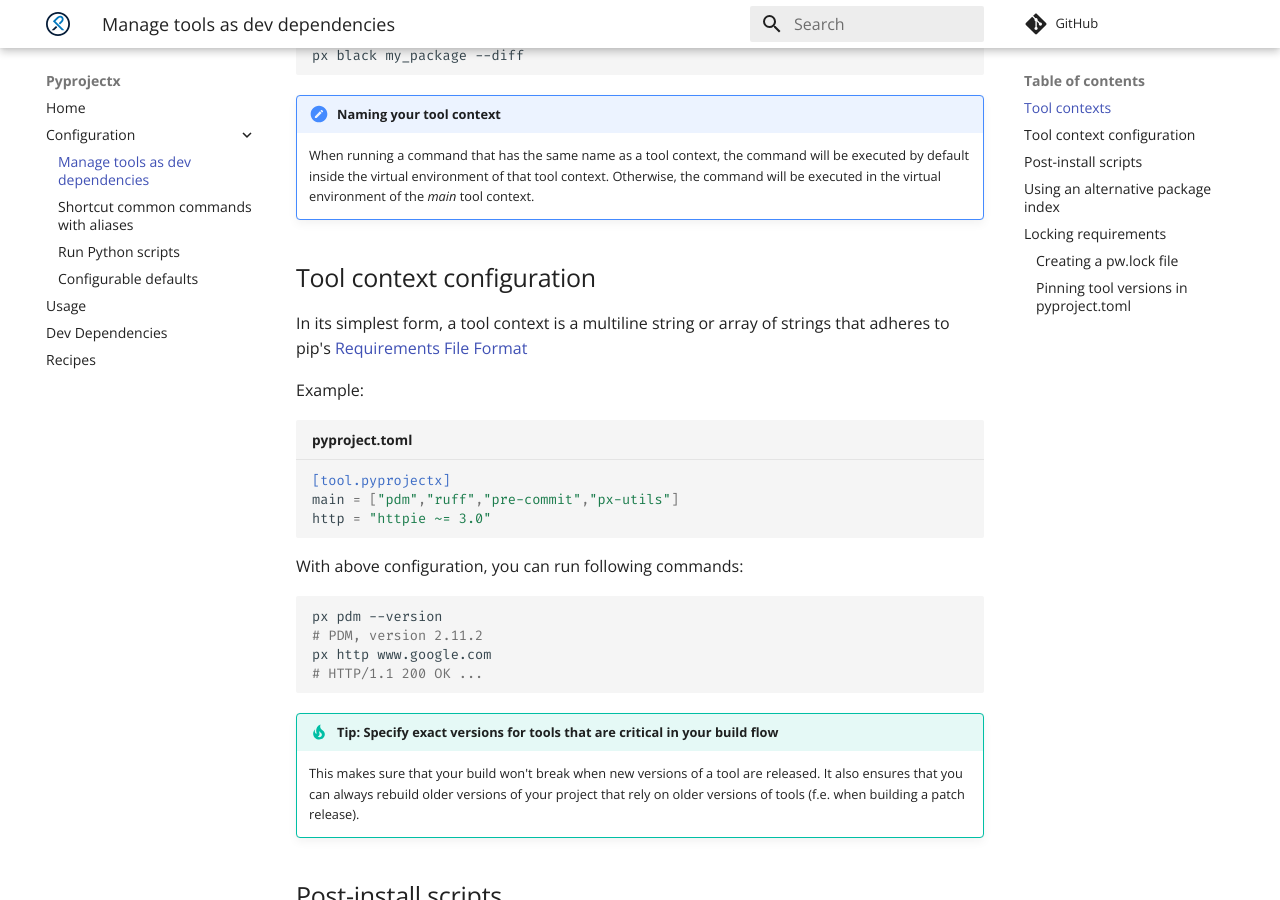
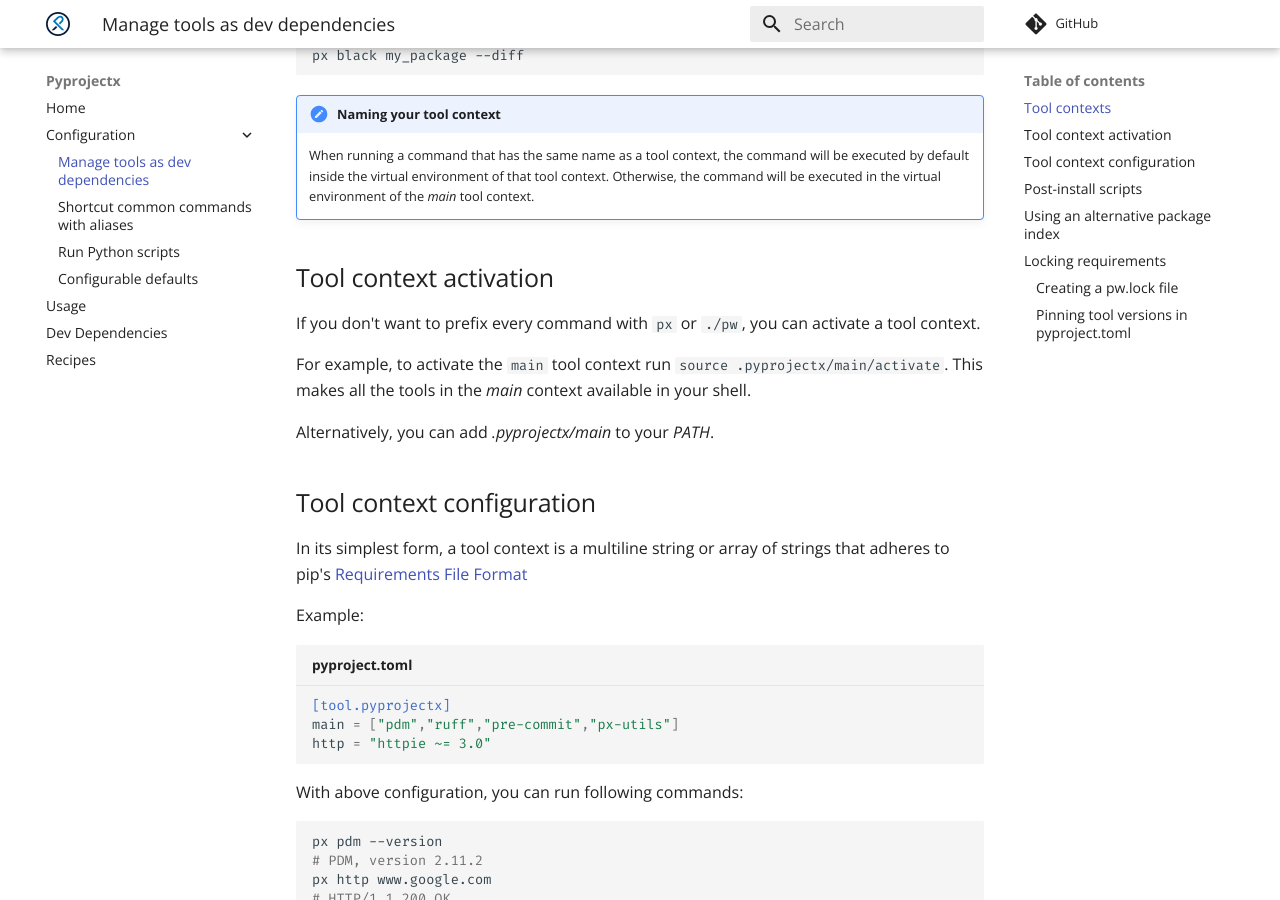
Before and after one commit to pyprojectx/pyprojectx, an MkDocs documentation site: the page built from docs/docs/config/tools.md, in a window 1280 px wide and 900 px high, scrolled down 963 px. Built offline with MkDocs 1.6.1 and Material for MkDocs 9.7.7, drawn with Linux system fonts in a browser that asks for light colours; comment, search, counter and statistics services are not loaded; some of the changed text lies outside the part shown.

Commit message:
closes #86: make is easier to update all locked tool dependencies (#88)
* closes #86: make is easier to update all locked tool dependencies

* update docs and CHANGELOG.md

---------

Co-authored-by: ihoubr <ivo.houbrechts@nike.com>

```diff
--- a/docs/docs/config/tools.md
+++ b/docs/docs/config/tools.md
@@ -54,6 +54,16 @@
 
     When running a command that has the same name as a tool context, the command will be executed by default inside the virtual environment of that tool context.
     Otherwise, the command will be executed in the virtual environment of the _main_ tool context.
+
+
+## Tool context activation
+
+If you don't want to prefix every command with `px` or `./pw`, you can activate a tool context.
+
+For example, to activate the `main` tool context run `source .pyprojectx/main/activate`.
+This makes all the tools in the _main_ context available in your shell.
+
+Alternatively, you can add _.pyprojectx/main_ to your _PATH_.
 
 
 ## Tool context configuration
@@ -123,24 +133,26 @@
 * pinning tool versions in _pyproject.toml_
 
 ### Creating a _pw.lock_ file
-When you run `px --lock`, a _pw.lock_ file is created in the root directory of your project.
+When you run `./pw --lock`, a _pw.lock_ file is created in the root directory of your project.
 This file should be committed to version control.
 
 This is the recommended way to lock tool versions to guarantee reproducible builds (see [why](/dev-dependencies/#the-unreliable-pip-install))
 
-The lock file is automatically updated when the tool context requirements in _pyproject.toml_ change
-or when you run `px --lock` again.
+The lock file is automatically updated when the tool context requirements in _pyproject.toml_ change.
+
+To upgrade all tools to the latest version (respecting the requirements in _pyproject.toml_),
+combine the _lock_ option with the _force-install_ option: `./pw --lock -f`.
 
 
 !!! tip "Tip: don't specify tool versions in _pyproject.toml_ when using a _pw.lock_ file"
 
     When there is no version specified for a tool, the latest version will be installed and locked.
-    Updating all tools to the latest version is then as simple as running `px --lock` again.
+    Updating all tools to the latest version is then as simple as running `./pw --lock -f` again.
     In case of conflicts or issues with a new version, you can always revert to the previous version of the lock file.
 
 !!! note "Supporting multiple python versions"
 
-    Make sure to run `px --lock` using the minimum supported python version for your project.
+    Make sure to run `./pw --lock` using the minimum supported python version for your project.
     This prevents the lock file from containing dependencies that are incompatible with older python versions.
 
 ### Pinning tool versions in _pyproject.toml_
```
Also changed, not shown: docs/docs/index.md (+2 -0 lines), CHANGELOG.md, 2 other files.
